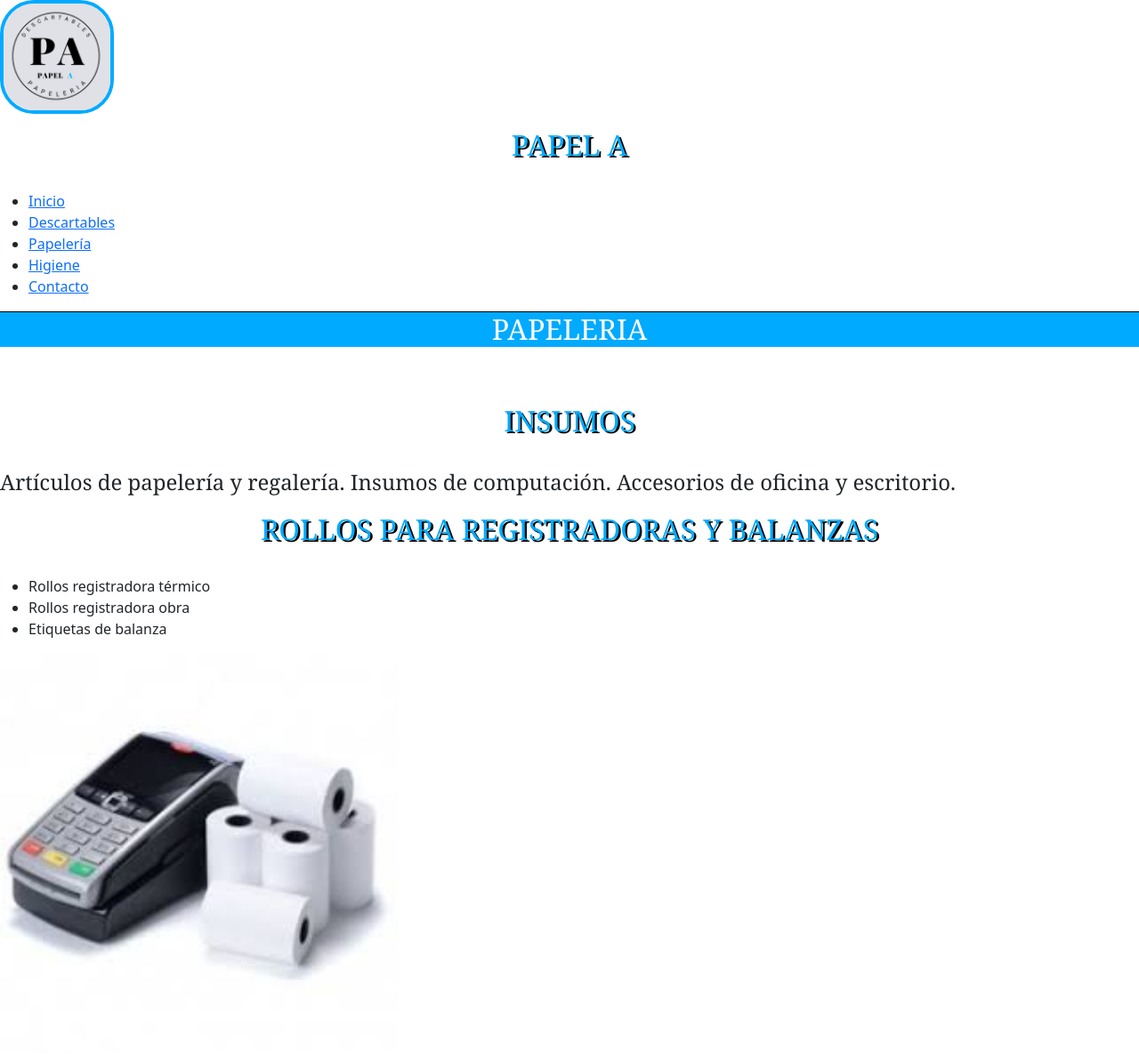
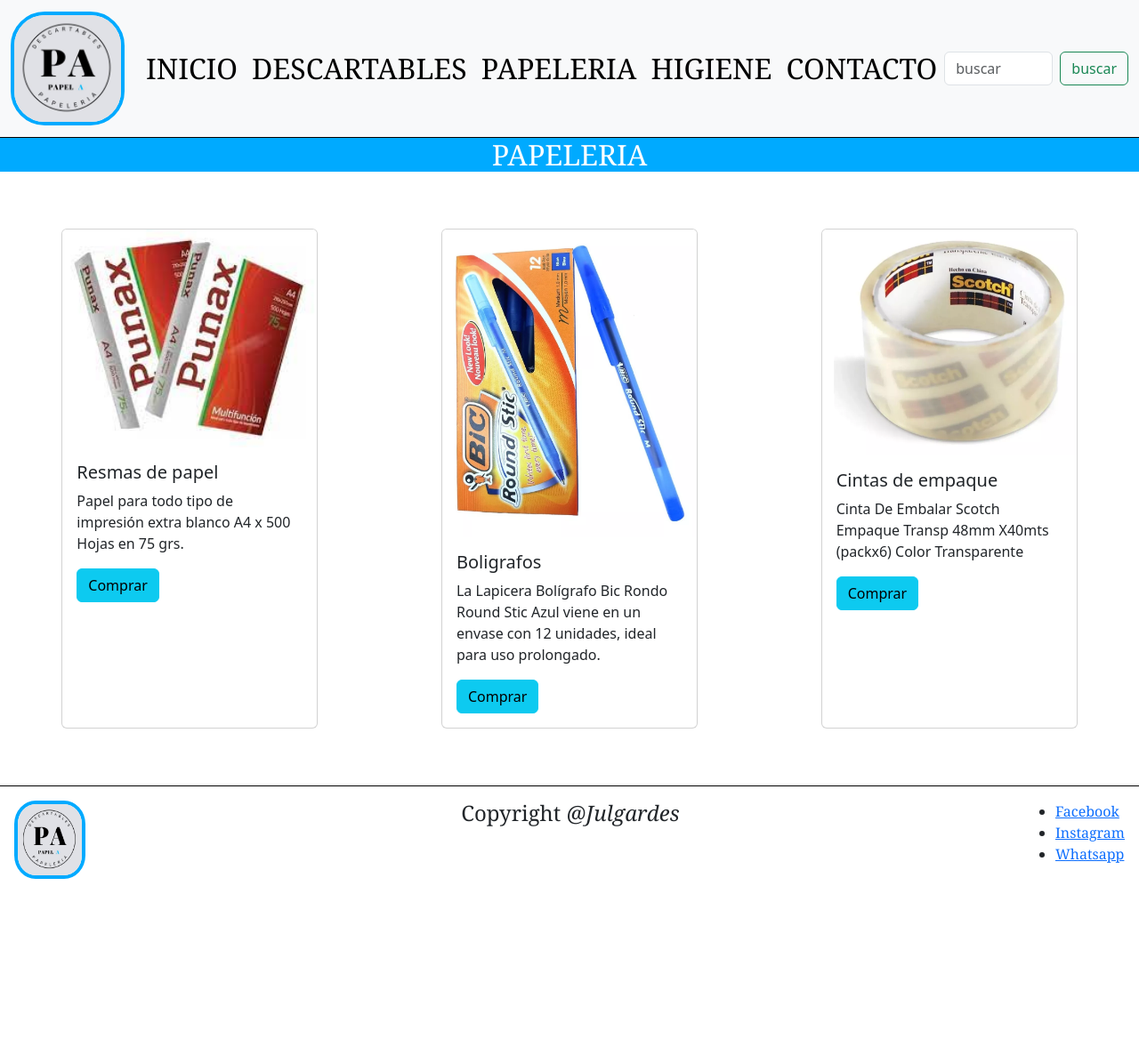
Before and after one commit to Julgardes/Preentrega2_Gardes, a plain HTML site: page html/papeleria.html in a window 1280 px wide. Shown: the top 1186 px of the page at 89% size. After the commit the page ends 1004 px from the top, so only its background shows below. Drawn offline with nearby package versions, Linux system fonts and the light colour scheme.

Commit message:
listo para la preentrega 2

```diff
--- a/css/style.css
+++ b/css/style.css
@@ -112,9 +112,19 @@
     flex-direction: column;
     justify-content: space-around;
     padding: 0%;
-
  }
  .redes{
     font-family: Cambria, Cochin, Georgia, Times, 'Times New Roman', serif ;
     font-size: 1rem;
  }
+ .container_formulario{
+    display: flex;
+    flex-direction: column;
+    margin: 5% 30%;
+ }
+ .container_mapa{
+    display: flex;
+    flex-direction: column;
+    align-items: center;
+
+ }
--- a/html/papeleria.html
+++ b/html/papeleria.html
@@ -9,61 +9,77 @@
 </head>
 <body>
     <header>
-      <img class="img_Tit" src="../img/logo_PapelA.jpeg" alt="Papel A">
-      <h1 class="titulos">PAPEL A</h1>
-      <nav>
-        <ul>
-            <li><a href="../index.html">Inicio</a></li>
-            <li><a href="descartables.html">Descartables</a></li>
-            <li><a href="papeleria.html">Papelería</a></li>
-            <li><a href="higiene.html">Higiene</a></li>
-            <li><a href="Contacto.html">Contacto</a></li>
+        <nav class="navbar navbar-expand-lg bg-body-tertiary">
+            <div class="container-fluid">
+              <a class="navbar-brand" href="../index.html"> <img class="img_Tit" src="../img/logo_PapelA.jpeg" alt="Papel A"> </a>
+              <button class="navbar-toggler" type="button" data-bs-toggle="collapse" data-bs-target="#navbarSupportedContent" aria-controls="navbarSupportedContent" aria-expanded="false" aria-label="Toggle navigation">
+                <span class="navbar-toggler-icon"></span>
+              </button>
+              <div class="collapse navbar-collapse" id="navbarSupportedContent">
+                <ul class="navbar-nav me-auto mb-2 mb-lg-0 letra_menu">
+                  <li class="nav-item">
+                    <a class="nav-link active letra_menu" aria-current="page" href="../index.html">INICIO</a>
+                  </li>
+                  <li class="nav-item">
+                    <a class="nav-link active letra_menu" aria-current="page" href="descartables.html">DESCARTABLES</a>
+                  </li>
+                  <li class="nav-item">
+                    <a class="nav-link active letra_menu" aria-current="page" href="papeleria.html">PAPELERIA</a>
+                  </li>
+                  <li class="nav-item">
+                    <a class="nav-link active letra_menu" aria-current="page" href="higiene.html">HIGIENE</a>
+                  </li>
+                  <li class="nav-item ">
+                    <a class="nav-link active letra_menu" aria-current="page" href="contacto.html">CONTACTO</a>
+                  </li>
                 </ul>
+                <form class="d-flex" role="search">
+                  <input class="form-control me-2" type="search" placeholder="buscar" aria-label="Search">
+                  <button class="btn btn-outline-success" type="submit">buscar</button>
+                </form>
+              </div>
+            </div>
           </nav>
       </header>
-
       <main>
         <h1 class="titulo_main">PAPELERIA</h1>
-        <section>
-            <h2 class="titulos">INSUMOS</h2>
-            <p class="parrafo">Artículos de papelería y regalería. Insumos de computación. Accesorios de oficina y escritorio.
-            </p>
-        </section>
-
-        <section>
-            <h2 class="titulos">ROLLOS PARA REGISTRADORAS Y BALANZAS</h2>
-            <UL type="disc">
-                <LI>Rollos registradora térmico</LI>
-                <li>Rollos registradora obra</li>
-                <li>Etiquetas de balanza</li>
-            </UL>
-            <img class="img_gral"src="../img/rollos.jpg" alt="rollosregistradoras">
-        </section>
-
-        <section>
-            <h2 class="titulos">UTILES DE ESCRITORIO Y EMBALAJE</h2>
-            <UL type="disc">
-                <LI>Boligrafos y marcadores</LI>
-                <li>Resmas</li>
-                <li>Cintas de embalar</li>
-                <li>Abrochadoras</li>
-                <li>Portalapiz, bandejas papeleras y cestos</li>
-            </UL>
-            <img class="img_gral"src="../img/utiles.jpg" alt="utiles">
-            <br>
-            <br>
-        </section>
+        <div class="flex_productos">
+            <div class="card" style="width: 18rem;">
+                <img src="../img/pape_resmas.jpeg" class="card-img-top" alt="resmas">
+                <div class="card-body">
+                  <h5 class="card-title">Resmas de papel</h5>
+                  <p class="card-text">Papel para todo tipo de impresión extra blanco A4 x 500 Hojas en 75 grs.</p>
+                  <a href="#" class="btn btn-info">Comprar</a>
+                </div>
+              </div>
+              <div class="card" style="width: 18rem;">
+                <img src="../img/pape_bolig.webp" class="card-img-top" alt="boligrafos">
+                <div class="card-body">
+                  <h5 class="card-title">Boligrafos</h5>
+                  <p class="card-text">La Lapicera Bolígrafo Bic Rondo Round Stic Azul viene en un envase con 12 unidades, ideal para uso prolongado.</p>
+                  <a href="#" class="btn btn-info">Comprar</a>
+                </div>
+              </div>
+              <div class="card" style="width: 18rem;">
+                <img src="../img/pape_cintas.webp" class="card-img-top" alt="Cintas">
+                <div class="card-body">
+                  <h5 class="card-title">Cintas de empaque</h5>
+                  <p class="card-text">Cinta De Embalar Scotch Empaque Transp 48mm X40mts (packx6) Color Transparente</p>
+                  <a href="#" class="btn btn-info">Comprar</a>
+                </div>
+              </div>
+        </div>
     </main>
-
-    <footer>
-        <img class="img_Tit" src="../img/logo_PapelA.jpeg" alt="Papel A">
-        <h3 class="parrafo">Copyright</h3>
-        <ul>
-            <li><a href="https://www.facebook.com/">Facebook</a></li>
-            <li><a href="https://www.instagram.com/">Instagram</a></li>
-            <li><a href="https://www.whatsapp.com/?lang=es_LA">Whatsapp</a></li>
+    <footer class="footer_pa">
+      <img class="img_footer" src="../img/logo_PapelA.jpeg" alt="Papel A">
+      <h3 class="parrafo">Copyright <i>@Julgardes</i> </h3>
+      <ul class="container_redes">
+          <li><a class="redes" href="https://www.facebook.com/">Facebook</a></li>
+          <li><a class="redes" href="https://www.instagram.com/">Instagram</a></li>
+          <li><a class="redes" href="https://www.whatsapp.com/?lang=es_LA">Whatsapp</a></li>
       </ul>
   </footer>
+
     <script src="https://cdn.jsdelivr.net/npm/@popperjs/core@2.11.8/dist/umd/popper.min.js" integrity="sha384-I7E8VVD/ismYTF4hNIPjVp/Zjvgyol6VFvRkX/vR+Vc4jQkC+hVqc2pM8ODewa9r" crossorigin="anonymous"></script>
     <script src="https://cdn.jsdelivr.net/npm/bootstrap@5.3.3/dist/js/bootstrap.min.js" integrity="sha384-0pUGZvbkm6XF6gxjEnlmuGrJXVbNuzT9qBBavbLwCsOGabYfZo0T0to5eqruptLy" crossorigin="anonymous"></script>
 
```
Also changed, not shown: html/contacto.html (+37 -18 lines), html/higiene.html (+66 -48 lines), img/higie_paniales.webp (added), img/higie_papel.webp (added), img/higie_servilletas.webp (added), img/pape_bolig.webp (added), img/pape_cintas.webp (added), img/pape_resmas.jpeg (added), img/servilletas.jpg (deleted), img/utiles.jpg (deleted). Lines whose indentation alone changed are shown as unchanged.
